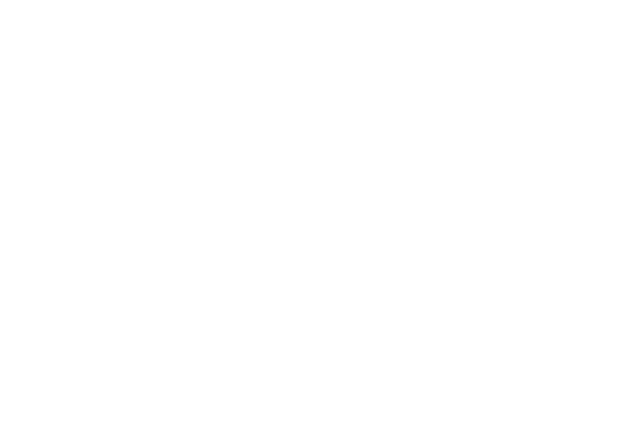
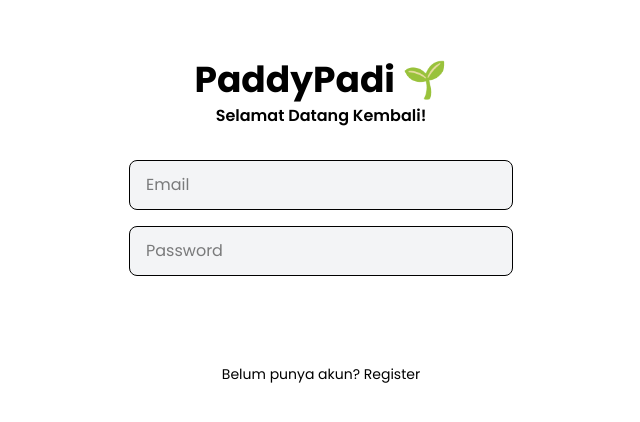
Before and after one commit to achilles157/PaddyPadi, a React (Vite) app: page /auth in a window 1280 px wide. Before the commit this address led to /login. Shown: the part 178-600 px from the top of the page, without its empty margins (319-959 px from the left). Built offline with nearby package versions, Linux system fonts and the light colour scheme.

Commit message:
login register

```diff
--- a/src/App.jsx
+++ b/src/App.jsx
@@ -1,33 +1,37 @@
 import React from 'react';
 import { BrowserRouter as Router, Routes, Route, Navigate } from 'react-router-dom';
+import { useAuth } from './contexts/AuthContext';
 import { MainLayout } from './components/layout/MainLayout';
+import AuthPage from './pages/AuthPage';
 import ScanPage from './pages/ScanPage';
 import ReportPage from './pages/ReportPage';
 import DiseaseInfoPage from './pages/DiseaseInfoPage';
 import ProfilePage from './pages/ProfilePage';
 import ResultPage from './pages/ResultPage';
 import DiseaseDetailPage from './pages/DiseaseDetailPage';
-import { useAuth } from './contexts/AuthContext';
 
 function App() {
     const { isAuthenticated } = useAuth();
+
     return (
         <Router>
             <Routes>
                 {isAuthenticated ? (
                     <Route path="/" element={<MainLayout />}>
+                        {/* Rute yang dilindungi */}
                         <Route index element={<Navigate to="/scan" replace />} />
                         <Route path="scan" element={<ScanPage />} />
                         <Route path="reports" element={<ReportPage />} />
                         <Route path="diseases" element={<DiseaseInfoPage />} />
-                        <Route path="diseases/:id" element={<DiseaseDetailPage />} /> {/* Pindahkan ke sini */}
+                        <Route path="diseases/:id" element={<DiseaseDetailPage />} />
                         <Route path="profile" element={<ProfilePage />} />
                     </Route>
                 ) : (
-                    // ... Rute untuk halaman login/register
-                    <Route path="*" element={<Navigate to="/login" replace />} />
+                    <Route path="/" element={<Navigate to="/auth" replace />} />
                 )}
-                {/* Pisahkan ResultPage jika ingin tampilan fullscreen tanpa nav */}
+
+                {/* Rute publik */}
+                <Route path="/auth" element={!isAuthenticated ? <AuthPage /> : <Navigate to="/scan" replace />} />
                 <Route path="/result" element={<ResultPage />} />
             </Routes>
         </Router>
--- a/src/contexts/AuthContext.jsx
+++ b/src/contexts/AuthContext.jsx
@@ -1,20 +1,39 @@
 import React, { createContext, useState, useContext } from 'react';
+import { loginUser as apiLogin } from '../services/authService'; // Impor service dummy
 
 const AuthContext = createContext(null);
 
 export const AuthProvider = ({ children }) => {
-    const [user, setUser] = useState(null); // Awalnya null (belum login)
+    // Coba ambil user dari localStorage jika ada sesi sebelumnya
+    const [user, setUser] = useState(JSON.parse(localStorage.getItem('paddyUser')));
 
-    // Ganti dengan logika login dari service Anda nanti
-    const login = () => setUser({ name: "Petani Cerdas" });
-    const logout = () => setUser(null);
+    const login = async (credentials) => {
+        const response = await apiLogin(credentials.email, credentials.password);
+        if (response.success) {
+            localStorage.setItem('paddyUser', JSON.stringify(response.user));
+            setUser(response.user);
+        }
+        // Tambahkan penanganan error nanti
+    };
+
+    const logout = () => {
+        localStorage.removeItem('paddyUser');
+        setUser(null);
+    };
+
+    const value = { user, isAuthenticated: !!user, login, logout };
 
     return (
-        <AuthContext.Provider value={{ user, isAuthenticated: !!user, login, logout }}>
+        <AuthContext.Provider value={value}>
             {children}
         </AuthContext.Provider>
     );
 };
 
-// Custom hook untuk mempermudah penggunaan context
-export const useAuth = () => useContext(AuthContext);
+export const useAuth = () => {
+    const context = useContext(AuthContext);
+    if (!context) {
+        throw new Error('useAuth must be used within an AuthProvider');
+    }
+    return context;
+};
--- a/src/main.jsx
+++ b/src/main.jsx
@@ -10,5 +10,5 @@
     <AuthProvider>
       <App />
     </AuthProvider>
-  </React.StrictMode>
+  </React.StrictMode>,
 );
--- a/src/pages/AuthPage.jsx
+++ b/src/pages/AuthPage.jsx
@@ -1,7 +1,70 @@
-import React from 'react';
+import React, { useState } from 'react';
+import { useAuth } from '../contexts/AuthContext';
+import { useNavigate } from 'react-router-dom';
+
+// Anda bisa memisahkan ini menjadi komponen sendiri nanti
+const AuthForm = ({ isLogin, onSubmit }) => {
+    const [email, setEmail] = useState('');
+    const [password, setPassword] = useState('');
+
+    const handleSubmit = (e) => {
+        e.preventDefault();
+        onSubmit({ email, password });
+    };
+
+    return (
+        <form onSubmit={handleSubmit} className="w-full max-w-sm flex flex-col gap-4">
+            <input
+                type="email"
+                placeholder="Email"
+                value={email}
+                onChange={(e) => setEmail(e.target.value)}
+                className="w-full px-4 py-3 rounded-lg bg-gray-100 border focus:border-sage focus:bg-white focus:outline-none"
+                required
+            />
+            <input
+                type="password"
+                placeholder="Password"
+                value={password}
+                onChange={(e) => setPassword(e.target.value)}
+                className="w-full px-4 py-3 rounded-lg bg-gray-100 border focus:border-sage focus:bg-white focus:outline-none"
+                required
+            />
+            <button type="submit" className="w-full bg-sage text-white font-bold py-3 px-4 rounded-lg hover:bg-green-800 transition-all">
+                {isLogin ? 'Login' : 'Register'}
+            </button>
+        </form>
+    );
+};
+
 
 const AuthPage = () => {
-    return <div className="text-center text-2xl font-bold mt-20">Halaman Login / Register</div>;
+    const [isLogin, setIsLogin] = useState(true);
+    const { login } = useAuth();
+    const navigate = useNavigate();
+
+    const handleAuth = async (credentials) => {
+        // Panggil service dummy Anda, lalu login
+        await login(credentials);
+        navigate('/scan'); // Arahkan ke halaman utama setelah login
+    };
+
+    return (
+        <div className="min-h-screen bg-off-white flex flex-col justify-center items-center p-4">
+            <header className="text-center mb-8">
+                <h1 className="text-4xl font-bold text-charcoal">PaddyPadi 🌱</h1>
+                <p className="text-sage font-semibold mt-1">
+                    {isLogin ? 'Selamat Datang Kembali!' : 'Buat Akun Baru'}
+                </p>
+            </header>
+
+            <AuthForm isLogin={isLogin} onSubmit={handleAuth} />
+
+            <button onClick={() => setIsLogin(!isLogin)} className="mt-6 text-sm text-charcoal hover:underline">
+                {isLogin ? 'Belum punya akun? Register' : 'Sudah punya akun? Login'}
+            </button>
+        </div>
+    );
 };
 
 export default AuthPage;
--- a/src/pages/ScanPage.jsx
+++ b/src/pages/ScanPage.jsx
@@ -1,20 +1,26 @@
-import React from 'react';
+import React, { useState } from 'react';
 import { useNavigate } from 'react-router-dom';
-import { ImageUploader } from '../components/common/ImageUploader'; // Pastikan path benar
-import { Spinner } from '../components/common/Spinner'; // Pastikan path benar
-import { dummyPredict } from '../utils/dummyModel'; // Pastikan path benar
+import { ImageUploader } from '../components/common/ImageUploader';
 import { CameraScanner } from '../components/common/CameraScanner';
-import { useState } from 'react';
+import { Spinner } from '../components/common/Spinner';
+import { runExpertModel } from '../services/predictionService'; // <-- Impor service baru
+import toast from 'react-hot-toast';
 
 const ScanPage = () => {
     const navigate = useNavigate();
     const [isLoading, setIsLoading] = useState(false);
     const [scanMode, setScanMode] = useState('upload');
 
-    const handleImageUpload = async (imageFile) => {
+    const handlePrediction = async (imageFile) => {
         setIsLoading(true);
-        const result = await dummyPredict(imageFile);
-        navigate('/result', { state: { image: imageFile, result } });
+        try {
+            const result = await runExpertModel(imageFile);
+            navigate('/result', { state: { image: imageFile, result } });
+        } catch (error) {
+            toast.error("Gagal terhubung ke server. Coba lagi.");
+        } finally {
+            setIsLoading(false);
+        }
     };
 
     if (isLoading) {
@@ -36,9 +42,10 @@
                 <button onClick={() => setScanMode('camera')} className={`px-8 py-2 rounded-full font-semibold ${scanMode === 'camera' ? 'bg-white shadow' : ''}`}>Kamera</button>
             </div>
             {scanMode === 'upload' ? (
-                <ImageUploader onImageUpload={handleImageUpload} />
+                <ImageUploader onImageUpload={handlePrediction} />
             ) : (
-                <CameraScanner onCapture={handleImageUpload} />
+                // handlePrediction akan dipanggil oleh onCapture di CameraScanner
+                <CameraScanner onCapture={handlePrediction} />
             )}
         </div>
     );
--- /dev/null
+++ b/src/services/predictionService.js
@@ -0,0 +1,44 @@
+// src/services/predictionService.js
+
+// Alamat backend FastAPI Anda
+const API_URL = 'http://127.0.0.1:8000';
+
+/**
+ * Menjalankan model saringan TF.js (saat ini dummy).
+ * Di masa depan, di sinilah logika inferensi TF.js berada.
+ * @param {ImageData} frame - Frame dari kamera.
+ * @returns {Promise<boolean>} - True jika terdeteksi sesuatu yang mencurigakan.
+ */
+export const runScreenerModel = async (frame) => {
+    // Logika Dummy: Anggap setiap 5 detik sekali mendeteksi sesuatu.
+    const isSuspicious = Math.random() < 0.1; // Peluang 10% per frame
+    return isSuspicious;
+};
+
+/**
+ * Mengirim gambar ke backend untuk dianalisis oleh model ahli.
+ * @param {File} imageFile - File gambar yang akan dianalisis.
+ * @returns {Promise<object>} - Hasil prediksi dari backend.
+ */
+export const runExpertModel = async (imageFile) => {
+    const formData = new FormData();
+    formData.append('image', imageFile);
+
+    try {
+        const response = await fetch(`${API_URL}/predict`, {
+            method: 'POST',
+            body: formData,
+        });
+
+        if (!response.ok) {
+            throw new Error(`Server error: ${response.statusText}`);
+        }
+
+        const data = await response.json();
+        return data;
+    } catch (error) {
+        console.error("Error calling expert model:", error);
+        // Kembalikan error agar bisa ditangani di UI
+        throw error;
+    }
+};
```
